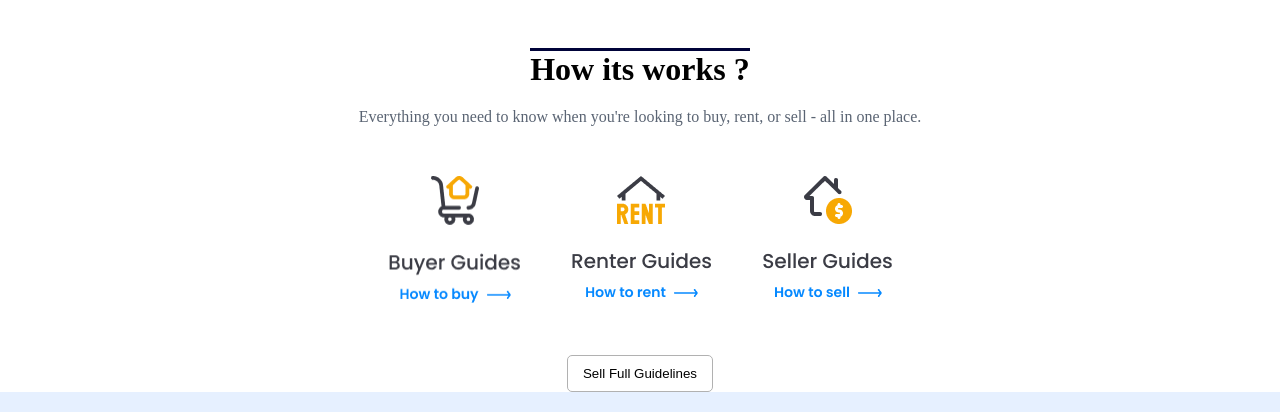
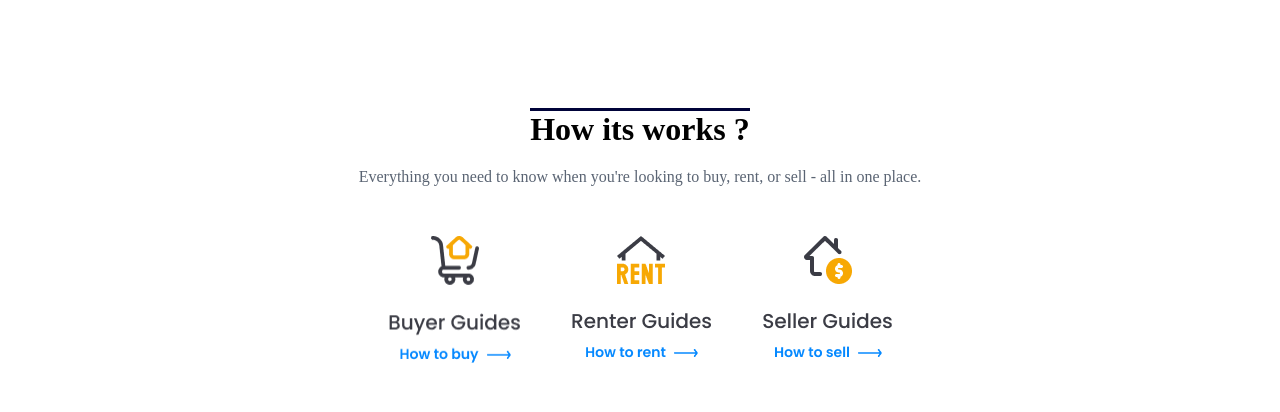
Before and after one commit to Bobur200927/uy-ishi-4, a plain HTML site: page index.html in a window 1280 px wide. Shown: the part 1223-1635 px from the top of the page. Drawn offline with nearby package versions, Linux system fonts and the light colour scheme.

Commit message:
ewmqxjqw

```diff
--- a/style.css
+++ b/style.css
@@ -127,6 +127,7 @@
     gap: 50px;
     justify-content: center;
     align-items: center;
+    padding: 60px 160px;
 }
 
 .neck1{
```
